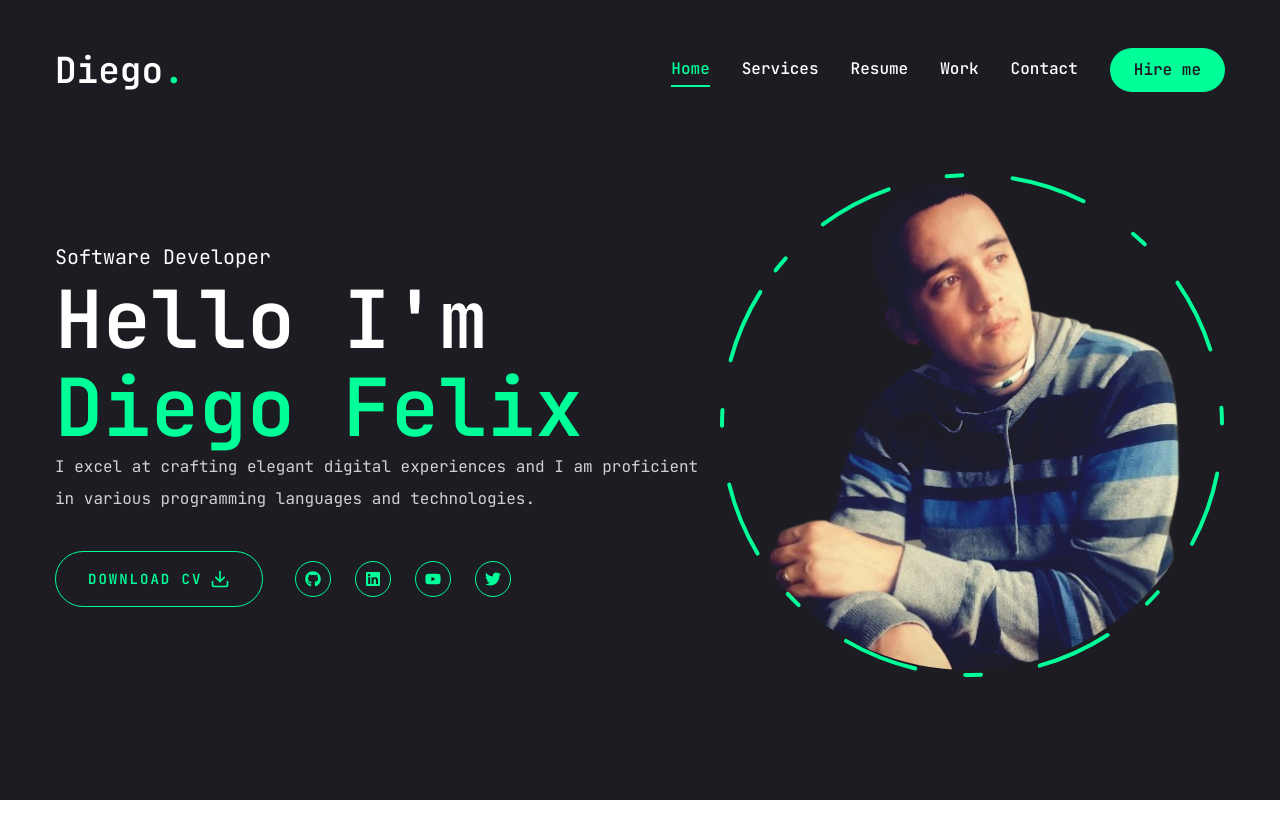
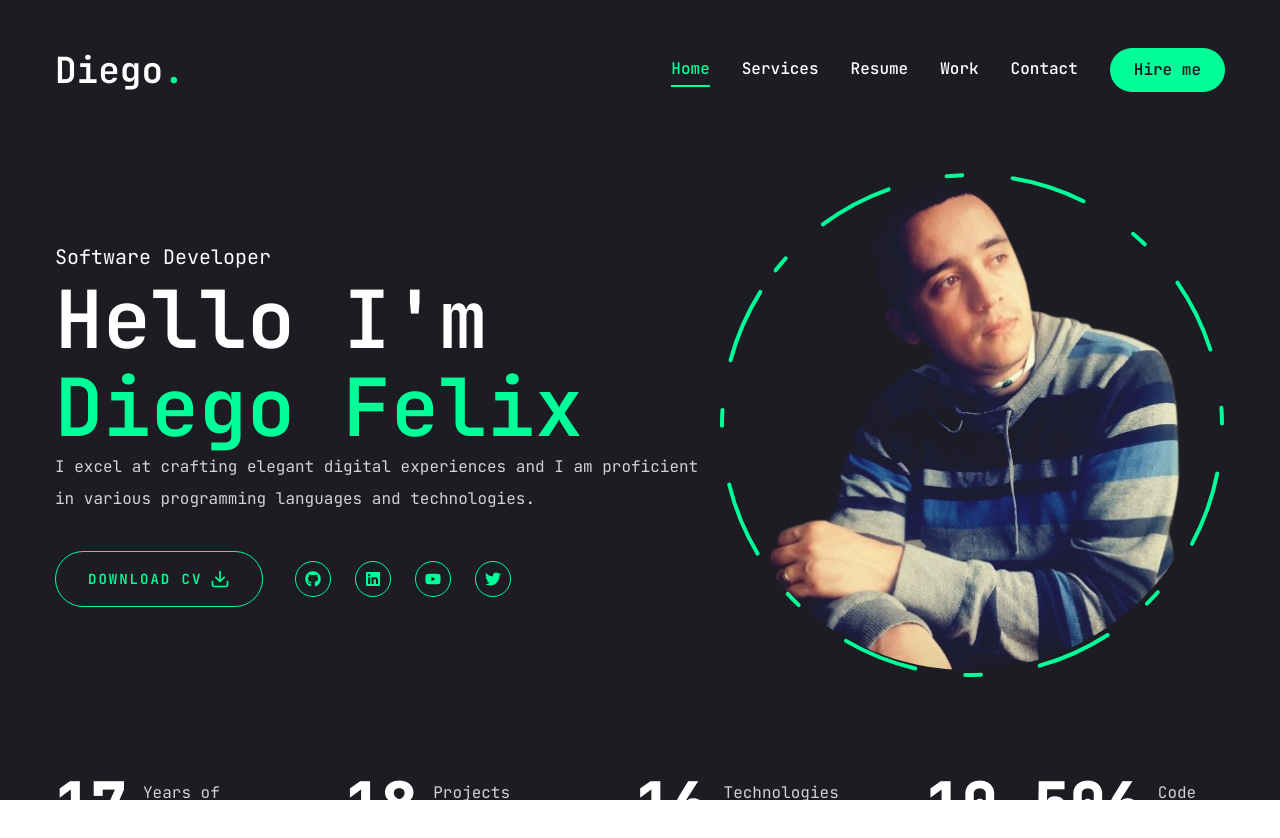
Before and after one commit to diegofelix/diegofelix.com.br, a Next.js app: page / in a window 1280 px wide. Shown: the top 838 px of the page. Before the commit the page ends 800 px from the top, so only its background shows below. Built offline with nearby package versions, Linux system fonts and the light colour scheme.

Commit message:
feat: finished home page

```diff
--- a/app/page.jsx
+++ b/app/page.jsx
@@ -4,6 +4,7 @@
 // components
 import Social from "@/components/Social";
 import Photo from "@/components/Photo";
+import Stats from "@/components/Stats";
 
 const Home = () => {
   return (
@@ -45,6 +46,7 @@
           </div>
         </div>
       </div>
+      <Stats />
     </section>
   );
 };
--- /dev/null
+++ b/components/Stats.jsx
@@ -0,0 +1,57 @@
+"use client";
+
+import CountUp from "react-countup";
+
+const stats = [
+  {
+    num: 17,
+    text: "Years of Experience",
+  },
+  {
+    num: 18,
+    text: "Projects completed",
+  },
+  {
+    num: 16,
+    text: "Technologies mastered",
+  },
+  {
+    num: 10530,
+    text: "Code commits",
+  },
+];
+
+const Stats = () => {
+  return (
+    <section className="pt-4 pb-12 xl:pt-0 xl:pb-0">
+      <div className="container mx auto">
+        <div className="flex flex-wrap gap-6 max-w-[80vw] mx-auto xl:max-w-none">
+          {stats.map((stat, index) => {
+            return (
+              <div
+                className="flex-1 flex gap-4 items-center justify-center xl:justify-start"
+                key={index}
+              >
+                <CountUp
+                  end={stat.num}
+                  duration={5}
+                  delay={2}
+                  className="text-4xl xl:text-6xl font-extrabold"
+                />
+                <p
+                  className={`${
+                    stat.text.length < 15 ? "max-w-[100px]" : "max-w-[150px]"
+                  } leading-snug text-white/80`}
+                >
+                  {stat.text}
+                </p>
+              </div>
+            );
+          })}
+        </div>
+      </div>
+    </section>
+  );
+};
+
+export default Stats;
--- a/package.json
+++ b/package.json
@@ -21,6 +21,7 @@
     "lucide-react": "^0.439.0",
     "next": "14.2.9",
     "react": "^18",
+    "react-countup": "^6.5.3",
     "react-dom": "^18",
     "react-icons": "^5.3.0",
     "tailwind-merge": "^2.5.2",
```
Also changed, not shown: 1 other file (tests, documents, lock files or other folders).
